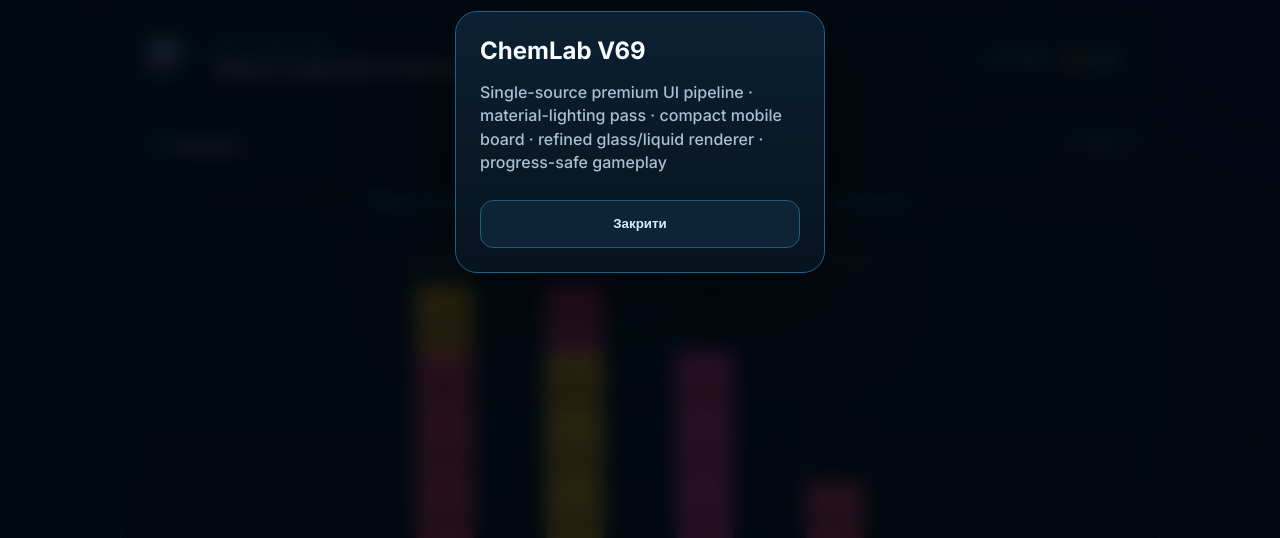
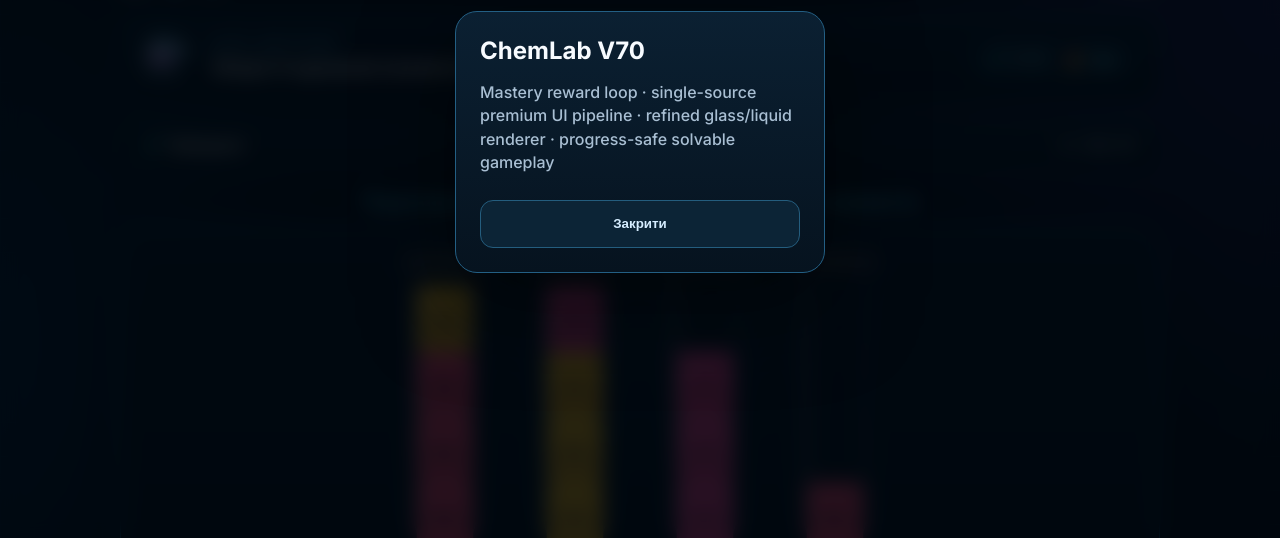
Before and after one commit to evgeniynekrashseo-sys/crystal-cave-game, a website built with Vite: page index.html in a window 1280 px wide. Both pictures are taken after a click on the button "Налаштування". Shown: the part 258-796 px from the top of the page. Built offline with nearby package versions, Linux system fonts and the light colour scheme.

Commit message:
chore(v70): update build label

```diff
--- a/index.html
+++ b/index.html
@@ -20,6 +20,6 @@
   </main>
   <div class="overlay" id="win"><div class="modal"><h2>Дослід завершено 🧪</h2><p>Усі елементи правильно розділено</p><div id="winReward"></div><button id="next">Наступний дослід</button></div></div>
   <div class="overlay" id="lose"><div class="modal"><h2>Ви програли</h2><p>Ходи закінчились. Пройди цей етап ще раз.</p><button id="retrySame">Повторити цю комбінацію</button><button class="secondary" id="retryNew">Інша комбінація</button></div></div>
-  <div class="overlay" id="settingsPanel"><div class="modal"><h2>ChemLab V69</h2><p>Single-source premium UI pipeline · material-lighting pass · compact mobile board · refined glass/liquid renderer · progress-safe gameplay</p><button class="secondary" id="closeSettings">Закрити</button></div></div><div class="toast" id="toast"></div>
+  <div class="overlay" id="settingsPanel"><div class="modal"><h2>ChemLab V70</h2><p>Mastery reward loop · single-source premium UI pipeline · refined glass/liquid renderer · progress-safe solvable gameplay</p><button class="secondary" id="closeSettings">Закрити</button></div></div><div class="toast" id="toast"></div>
   <script type="module" src="/src/diagnostics.ts"></script><script type="module" src="/src/main.ts"></script>
 </body></html>
```
